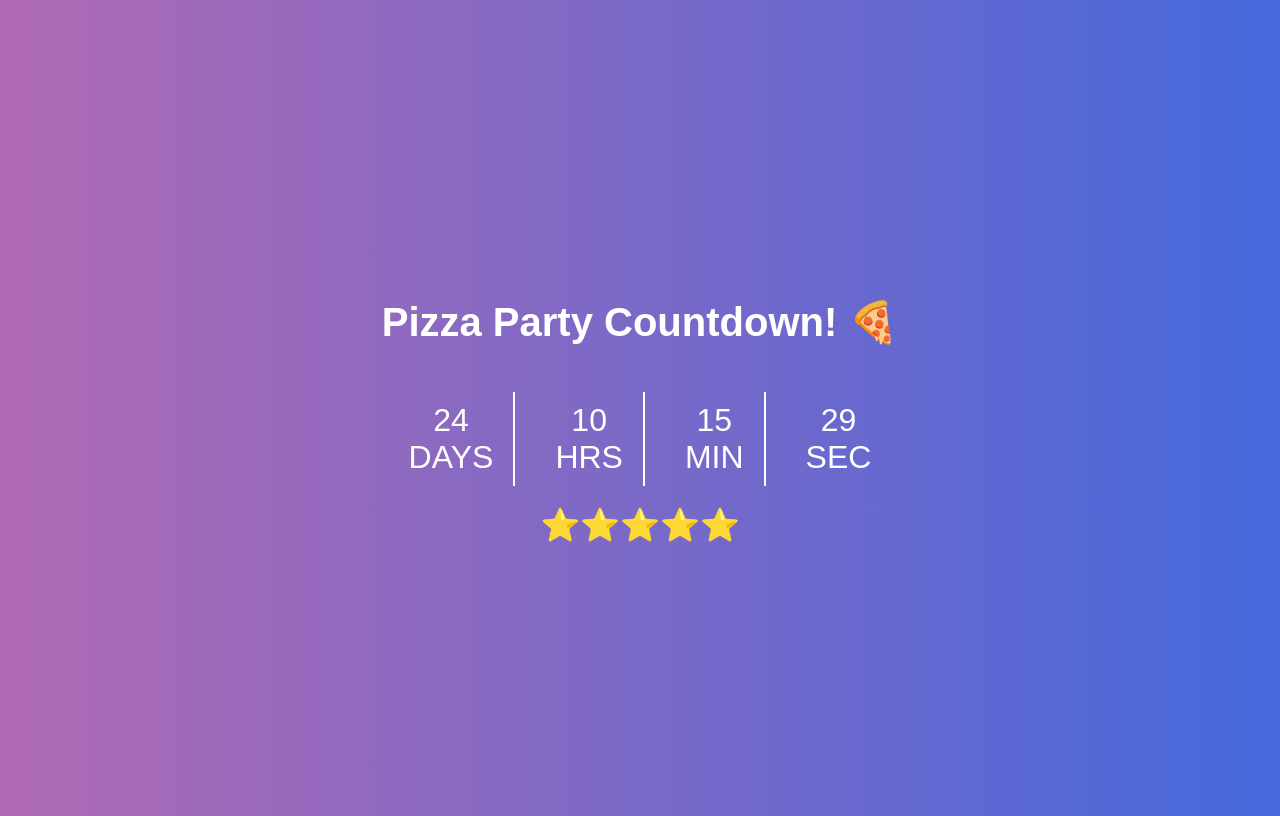
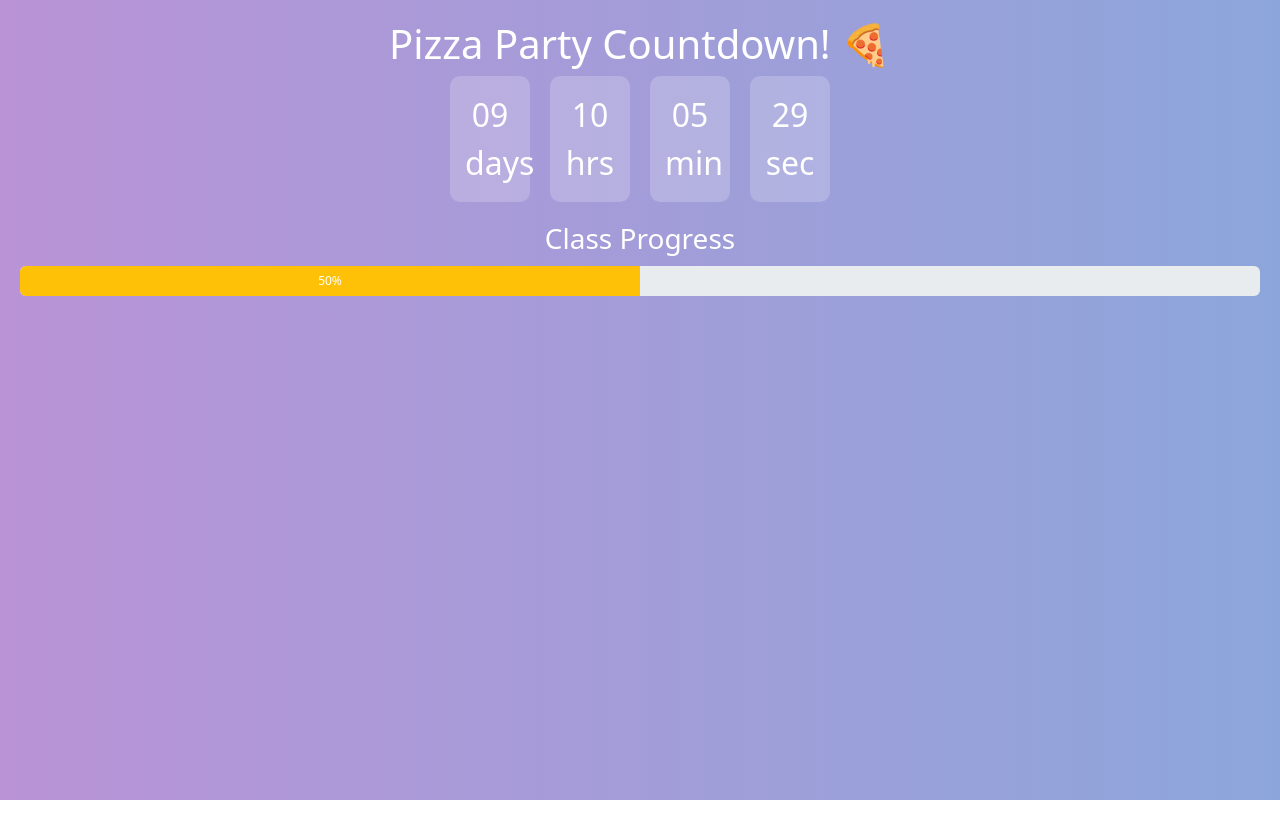
Before and after one commit to skydlink/PizzaParty, a plain HTML site: page index.html in a window 1280 px wide. Drawn offline with nearby package versions, Linux system fonts and the light colour scheme.

Commit message:
Update index.html

```diff
--- a/index.html
+++ b/index.html
@@ -4,72 +4,67 @@
     <meta charset="UTF-8">
     <meta name="viewport" content="width=device-width, initial-scale=1.0">
     <title>Pizza Party Countdown</title>
+    <link href="https://cdn.jsdelivr.net/npm/bootstrap@5.3.0/dist/css/bootstrap.min.css" rel="stylesheet">
     <style>
         body {
-            font-family: Arial, sans-serif;
+            background: linear-gradient(to right, #b993d6, #8ca6db);
+            color: white;
             text-align: center;
-            background: linear-gradient(to right, #b06ab3, #4568dc);
-            color: white;
-            height: 100vh;
-            display: flex;
-            flex-direction: column;
-            justify-content: center;
-            align-items: center;
-        }
-        h1 {
-            font-size: 2.5em;
+            padding: 20px;
         }
         .countdown {
+            font-size: 2rem;
             display: flex;
+            justify-content: center;
             gap: 20px;
-            font-size: 2em;
-            margin-top: 20px;
+            margin-bottom: 20px;
         }
-        .time {
-            display: flex;
-            flex-direction: column;
-            align-items: center;
-            padding: 10px 20px;
-            border-right: 2px solid white;
+        .countdown div {
+            background: rgba(255, 255, 255, 0.2);
+            padding: 15px;
+            border-radius: 10px;
+            width: 80px;
         }
-        .time:last-child {
-            border-right: none;
-        }
-        .stars {
-            margin-top: 20px;
-            font-size: 2em;
+        .progress {
+            height: 30px;
+            margin-top: 10px;
         }
     </style>
 </head>
 <body>
     <h1>Pizza Party Countdown! 🍕</h1>
     <div class="countdown">
-        <div class="time"><span id="days">00</span>DAYS</div>
-        <div class="time"><span id="hours">00</span>HRS</div>
-        <div class="time"><span id="minutes">00</span>MIN</div>
-        <div class="time"><span id="seconds">00</span>SEC</div>
+        <div><span id="days">00</span><br>days</div>
+        <div><span id="hours">00</span><br>hrs</div>
+        <div><span id="minutes">00</span><br>min</div>
+        <div><span id="seconds">00</span><br>sec</div>
     </div>
-    <div class="stars">⭐⭐⭐⭐⭐</div>
-
+    <h3>Class Progress</h3>
+    <div class="progress">
+        <div id="progress-bar" class="progress-bar bg-warning" role="progressbar" style="width: 50%;">50%</div>
+    </div>
     <script>
         function updateCountdown() {
-            const partyDate = new Date("2025-03-28T12:10:00").getTime();
-            const now = new Date().getTime();
-            const diff = partyDate - now;
-
-            const days = Math.floor(diff / (1000 * 60 * 60 * 24));
-            const hours = Math.floor((diff % (1000 * 60 * 60 * 24)) / (1000 * 60 * 60));
-            const minutes = Math.floor((diff % (1000 * 60 * 60)) / (1000 * 60));
-            const seconds = Math.floor((diff % (1000 * 60)) / 1000);
-
-            document.getElementById("days").innerText = days.toString().padStart(2, '0');
-            document.getElementById("hours").innerText = hours.toString().padStart(2, '0');
-            document.getElementById("minutes").innerText = minutes.toString().padStart(2, '0');
-            document.getElementById("seconds").innerText = seconds.toString().padStart(2, '0');
+            const eventDate = new Date("March 13, 2025 12:00:00").getTime();
+            setInterval(() => {
+                const now = new Date().getTime();
+                const timeLeft = eventDate - now;
+                const days = Math.floor(timeLeft / (1000 * 60 * 60 * 24));
+                const hours = Math.floor((timeLeft % (1000 * 60 * 60 * 24)) / (1000 * 60 * 60));
+                const minutes = Math.floor((timeLeft % (1000 * 60 * 60)) / (1000 * 60));
+                const seconds = Math.floor((timeLeft % (1000 * 60)) / 1000);
+                document.getElementById("days").textContent = days.toString().padStart(2, '0');
+                document.getElementById("hours").textContent = hours.toString().padStart(2, '0');
+                document.getElementById("minutes").textContent = minutes.toString().padStart(2, '0');
+                document.getElementById("seconds").textContent = seconds.toString().padStart(2, '0');
+            }, 1000);
         }
-
-        setInterval(updateCountdown, 1000);
+        function updateProgress(percentage) {
+            document.getElementById("progress-bar").style.width = percentage + "%";
+            document.getElementById("progress-bar").textContent = percentage + "%";
+        }
         updateCountdown();
+        updateProgress(50); // Change this value based on the class performance
     </script>
 </body>
 </html>
```
